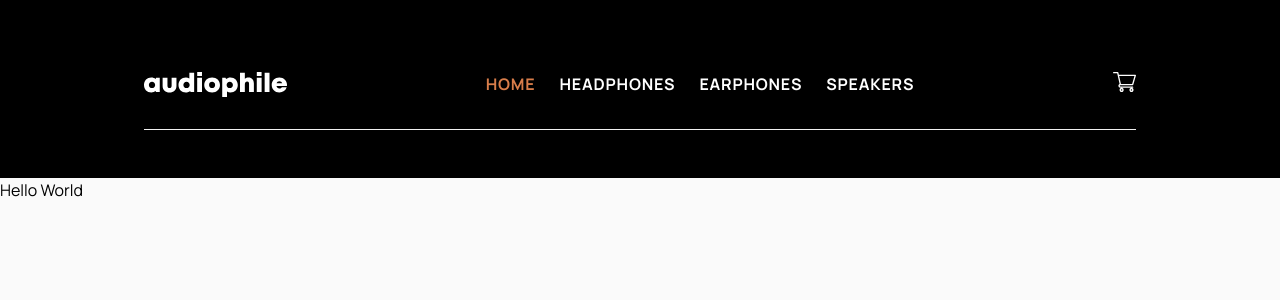
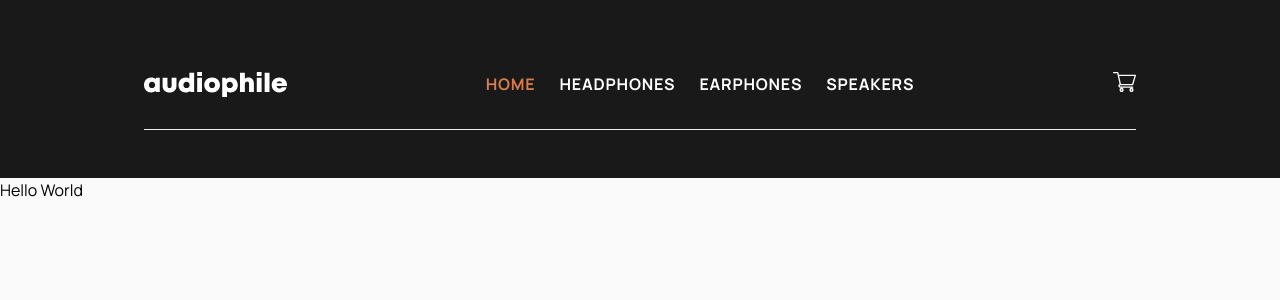
Before and after one commit to kerstin-w/audiophile-ecommerce, a Next.js app: page / in a window 1280 px wide. Shown: the top 300 px of the page. Built offline with nearby package versions, Linux system fonts and the light colour scheme.

Commit message:
style: Adjust black color in tailwind configs

```diff
--- a/app/_components/Header/Headers.js
+++ b/app/_components/Header/Headers.js
@@ -14,7 +14,7 @@ function Headers() {
   };
 
   return (
-    <header className="bg-black text-white">
+    <header className="bg-primary-200 text-white">
       <div className="xl:mx-36 md:mx-24 md:my-12 px-6 py-6 md:px-0 flex justify-between border-b border-primary-100 pb-8">
         <div className="md:hidden flex items-end mr-5">
           <Hamburger toggleMenu={toggleMenu} isOpen={isOpen} />
--- a/app/_components/Header/NavigationMobile.js
+++ b/app/_components/Header/NavigationMobile.js
@@ -8,7 +8,7 @@ function NavigationMobile({ isOpen, toggleMenu }) {
       } md:hidden`}
     >
       <div
-        className={`fixed left-0 w-min z-40 h-screen bg-black transition-transform transform py-6 pl-6 pr-12 ${
+        className={`fixed left-0 w-min z-40 h-screen bg-primary-200 transition-transform transform py-6 pl-6 pr-12 ${
           isOpen ? 'translate-x-0' : '-translate-x-full md:hidden'
         } md:hidden`}
       >
--- a/tailwind.config.js
+++ b/tailwind.config.js
@@ -11,7 +11,7 @@ module.exports = {
         primary: {
           50: '#FAFAFA',
           100: '#F1F1F1',
-          200: '#101010',
+          200: '#191919;',
           300: '#D87D4A',
         },
         accent: {
```
